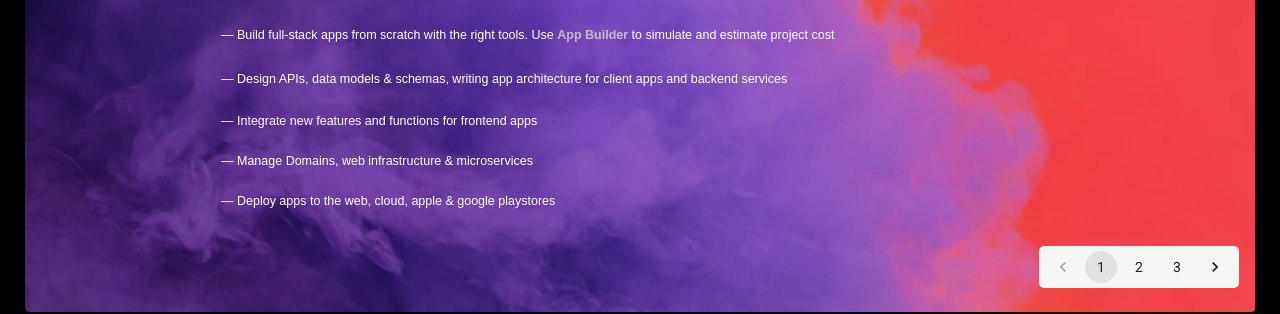
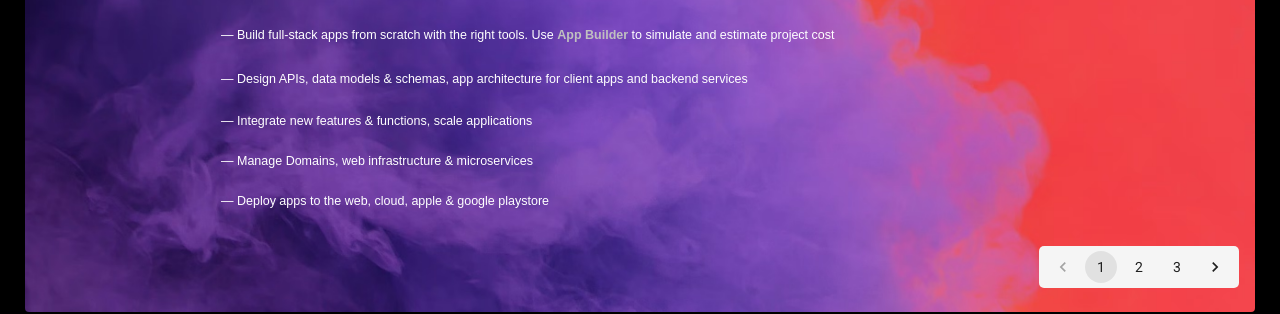
Before and after one commit to gicodes/portfolio, a Next.js app: page / in a window 1280 px wide. Shown: the part 768-1082 px from the top of the page. Built offline with nearby package versions, Linux system fonts and the light colour scheme.

Commit message:
Birthday: cleaned up

```diff
--- a/src/app/_home/tech-stack-array.tsx
+++ b/src/app/_home/tech-stack-array.tsx
@@ -22,11 +22,11 @@ export const msco = (
       </span>
     </Paragraph>
     <Paragraph lineHeight={1.5}>
-      Design APIs, data models & schemas, writing app architecture for client apps and backend services
+      Design APIs, data models & schemas, app architecture for client apps and backend services
     </Paragraph>
-    <Paragraph>Integrate new features and functions for frontend apps</Paragraph>
+    <Paragraph>Integrate new features & functions, scale applications</Paragraph>
     <Paragraph>Manage Domains, web infrastructure & microservices</Paragraph>
-    <Paragraph>Deploy apps to the web, cloud, apple & google playstores</Paragraph>
+    <Paragraph>Deploy apps to the web, cloud, apple & google playstore</Paragraph>
   </>
 );
 
@@ -35,7 +35,7 @@ export const fut = (
     <h2 className="mb-2">Frequently Used Tools</h2>
     <Paragraph>Next.js: Build client-side & full-stack web apps</Paragraph>
     <Paragraph>
-      MERN/ PERN: Build full-stack web apps with Node.js, Express, React, & MongoDB/ Firebase/ Postgres(SQL)
+      MERN/ PERN: Build full-stack web apps with Node.js, Express, React, & MongoDB/ Firebase/ PostgresSQL
     </Paragraph>
     <Paragraph>TypeScript: Write clean, robust code that is easily maintainable and scalable</Paragraph>
     <Paragraph>Flutter: Build cross-platform (iOS & android) apps with Dart, and deploy to app stores</Paragraph>
@@ -43,7 +43,7 @@ export const fut = (
       Material UI: Style apps with in-built plugin support. Other familiar libraries: Tailwind CSS, Bootstrap, SCSS
     </Paragraph>
     <Paragraph>GitHub: Version control, manage codebase and collaborate on projects</Paragraph>
-    <Paragraph>Docker: Manage larger apps in containerized environments. Test, deploy & iterate software</Paragraph>
+    <Paragraph>Docker: Manage apps in containerized environments. Test, deploy & iterate software</Paragraph>
   </>
 );
 
--- a/src/app/app-builder/web/checkout.tsx
+++ b/src/app/app-builder/web/checkout.tsx
@@ -167,7 +167,7 @@ export const Receipt: React.FC<ReceiptProps> = ({ items, receiptRef }) => (
     <Box my={2}>
       <Typography variant="subtitle2">
         Project type:{" "}
-        <span className='fw-light'>{items.projectType==="static" ? "Static" : "Dynamic"}</span>
+        <span className='fw-light'>{items.projectType==="static" ? "Client" : "Full Stack"}</span>
       </Typography>
 
       {items.dynamicType && (
--- a/src/app/app-builder/web/dynamic.tsx
+++ b/src/app/app-builder/web/dynamic.tsx
@@ -54,7 +54,7 @@ export const DynamicOptions = ({
 
       <Box my={4} /* Common Services */>
         <Typography mb={2} variant="subtitle2" color="textSecondary">
-          Primary Services <span className="fs-xs text-gray">(Must Choose at least 1)</span>
+          Primary Services <span className="fs-xs text-gray">(Must Choose at least 2)</span>
         </Typography>
         <Stack spacing={2} mt={1}>
           <ServiceOption
@@ -271,7 +271,7 @@ export const DynamicOptions = ({
           )}
 
           <Box width="100%"> {/* Platform specific services */}
-            <Typography variant="subtitle2" my={1} color="textSecondary">Platform-specific Services</Typography>
+            <Typography variant="subtitle2" my={1} color="textSecondary">Platform-specific Services <span className="fs-xs text-gray">(optional)</span></Typography>
             {(['blog','ecom','fintech','chat'] as Array<'blog' | 'ecom' | 'fintech' | 'chat'>).map((key) => {
               const labels = {
                 blog: 'Blog app',
```
